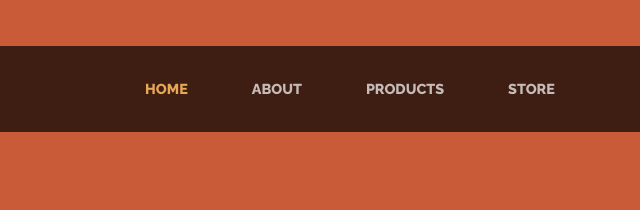
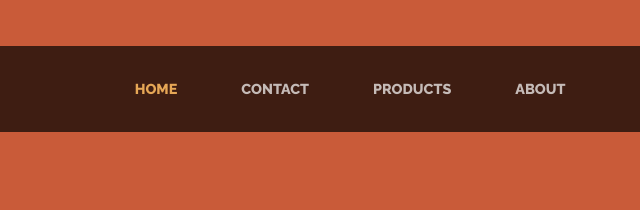
Before and after one commit to LuiZhiHeng/KoreaFamilyMarket, a website: page index.html in a window 1280 px wide. Shown: the part 228-438 px from the top of the page, 290-930 px from the left. Drawn offline with Linux system fonts and the light colour scheme.

Commit message:
Update index.html

```diff
--- a/index.html
+++ b/index.html
@@ -44,13 +44,13 @@
             </a>
           </li>
           <li class="nav-item px-lg-4">
-            <a class="nav-link text-uppercase text-expanded" href="about.html">About</a>
+            <a class="nav-link text-uppercase text-expanded" href="about.html">Contact</a>
           </li>
           <li class="nav-item px-lg-4">
             <a class="nav-link text-uppercase text-expanded" href="products.html">Products</a>
           </li>
           <li class="nav-item px-lg-4">
-            <a class="nav-link text-uppercase text-expanded" href="store.html">Store</a>
+            <a class="nav-link text-uppercase text-expanded" href="store.html">About</a>
           </li>
         </ul>
       </div>
```
